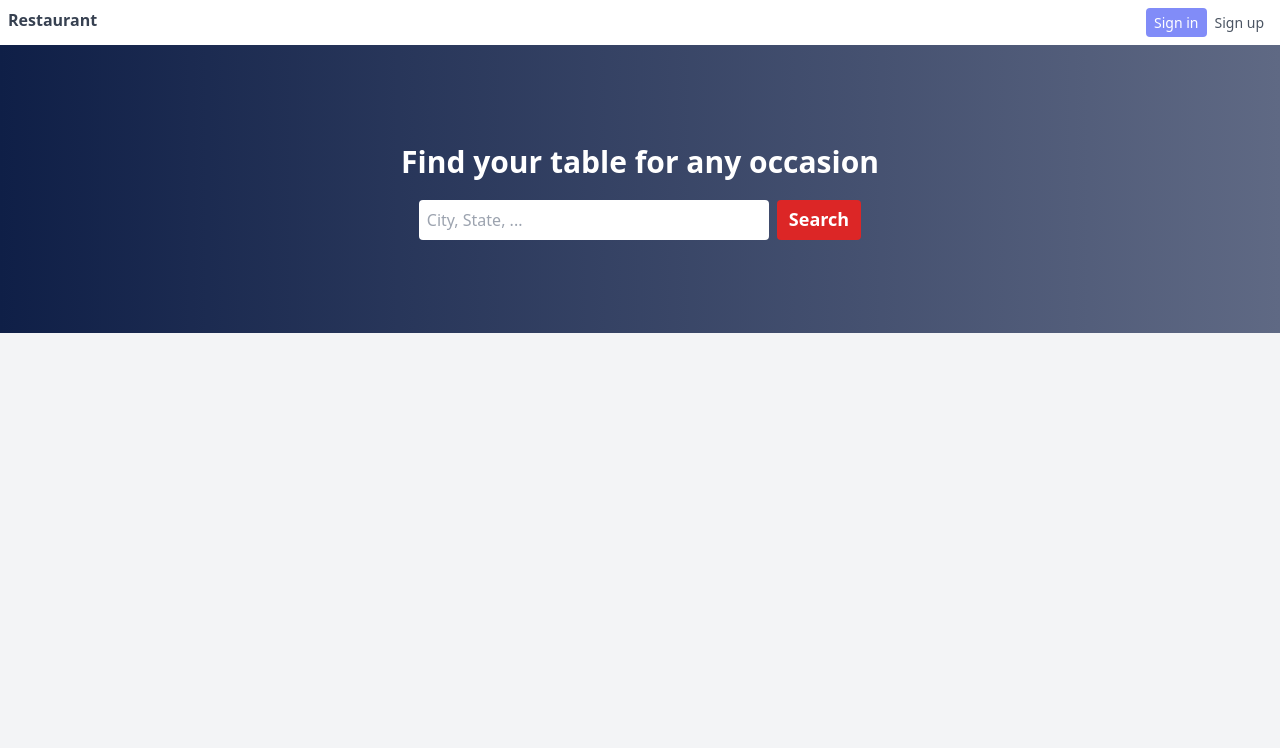
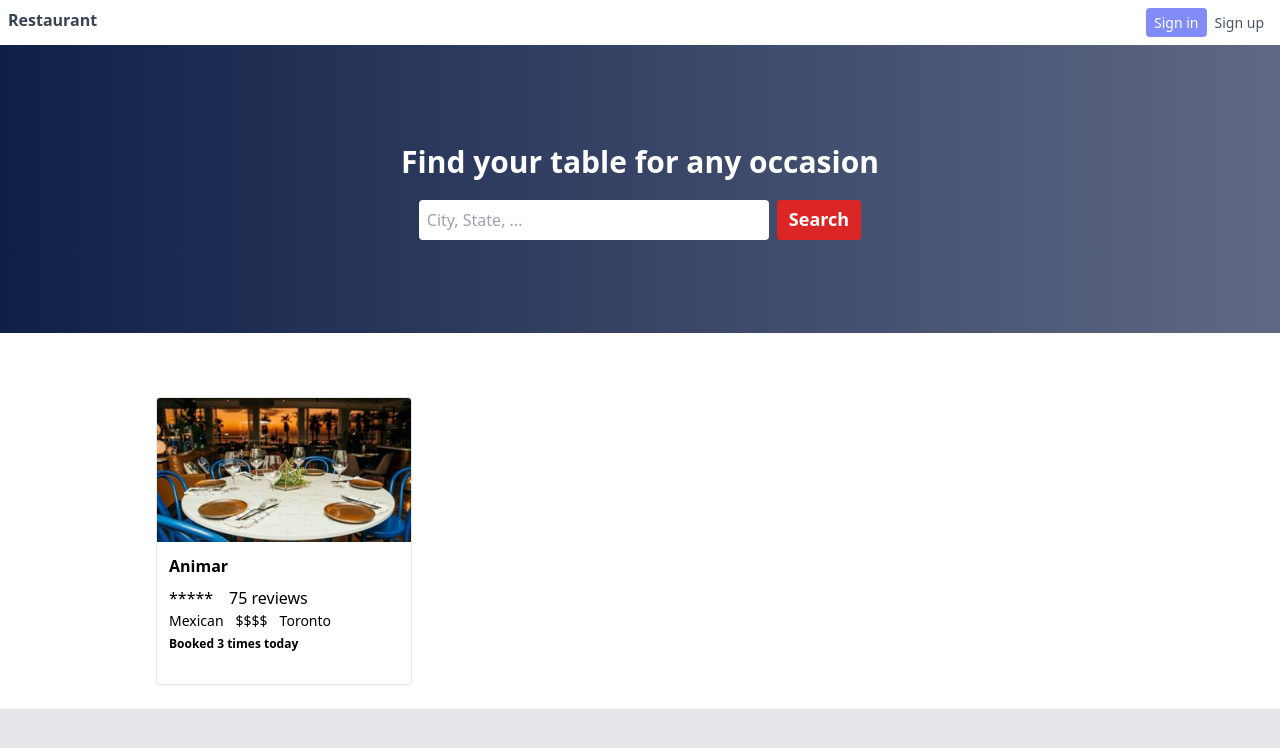
Before and after one commit to safariehsan/restaurant-reservation, a Next.js app: page / in a window 1280 px wide. Shown: the top 748 px of the page. Built offline with nearby package versions, Linux system fonts and the light colour scheme.

Commit message:
create card design

```diff
--- a/app/page.tsx
+++ b/app/page.tsx
@@ -1,7 +1,7 @@
 export default function Home() {
   return (
-    <main className="bg-gray-100 min-h-screen w-screen">
-      <main className="m-auto bg-white max-w-screen-xlg">
+    <main className="bg-gray-200 min-h-screen w-screen">
+      <main className="m-auto bg-white max-w-screen-2xlg">
         {/* NAVBAR */}
         <nav className="bg-white p-2 flex justify-between">
           <a href="" className="font-bold text-gray-700 text-2xl">
@@ -36,6 +36,27 @@ export default function Home() {
           </div>
         </header>
         {/* HEADER */}
+
+        {/* CARDS */}
+        <div className="py-3 px-36 mt-10 flex flex-wrap">
+          <div className="w-64 h-72 m-3 rounded overflow-hidden border cursor-pointer shadow-sm hover:shadow-lg transition-all duration-500">
+            <img src="./photo.jpg" alt="" className="w-full h-36" />
+            <div className="p-3">
+              <h3 className="font-semibold text-2xl mb-2">Animar</h3>
+              <div className="flex items-start">
+                <div className="">*****</div>
+                <p className="pl-4">75 reviews</p>
+              </div>
+              <div className="flex text-base font-light mr-3 capitalize">
+                <p className="mr-3">Mexican</p>
+                <p className="mr-3">$$$$</p>
+                <p>Toronto</p>
+              </div>
+              <p className="text-sm mt-1 font-bold">Booked 3 times today</p>
+            </div>
+          </div>
+        </div>
+        {/* CARDS */}
       </main>
     </main>
   );
```
Also changed, not shown: html/homepage.html (added, +64 -0 lines), public/photo.jpg (added).
